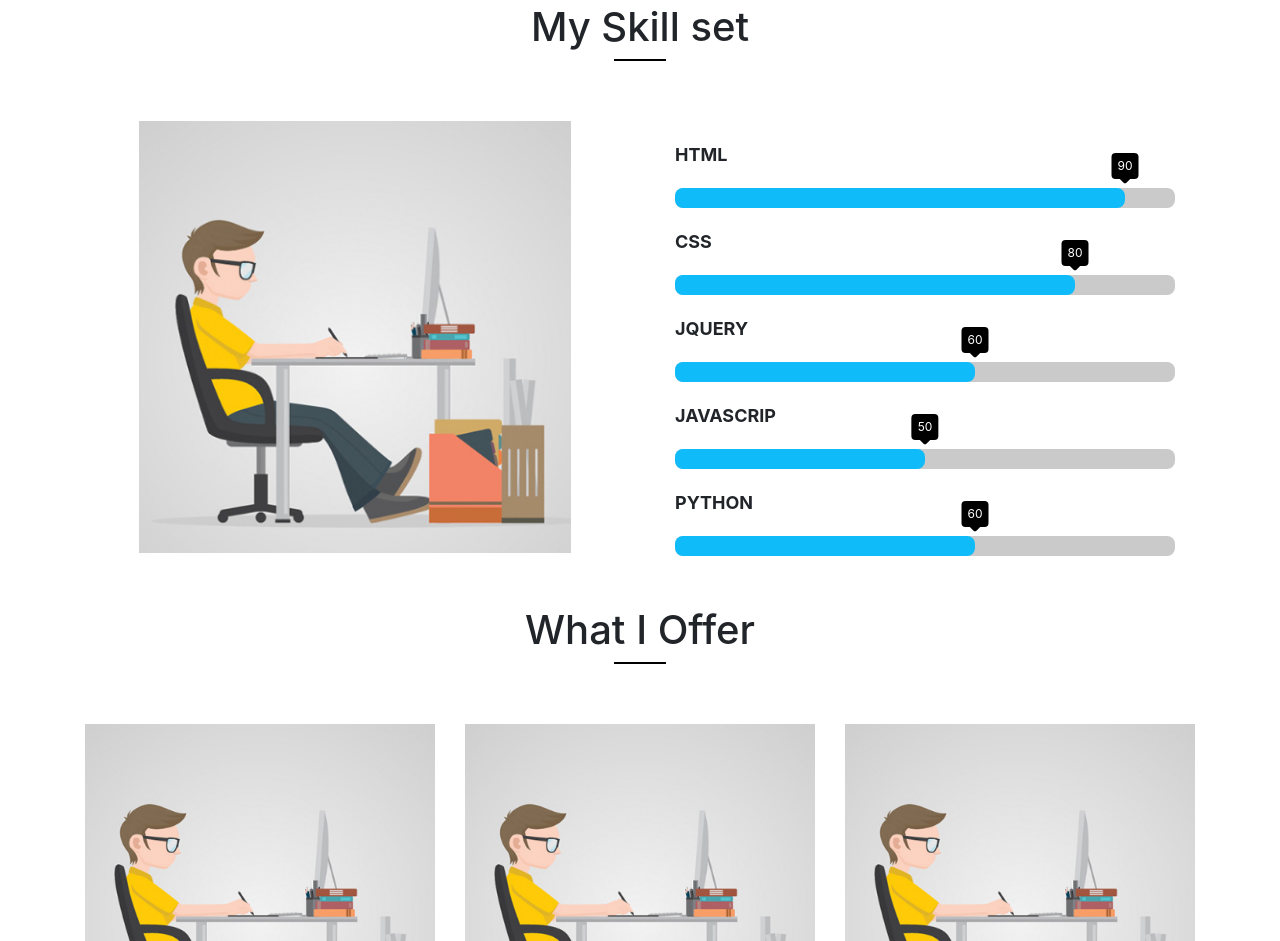
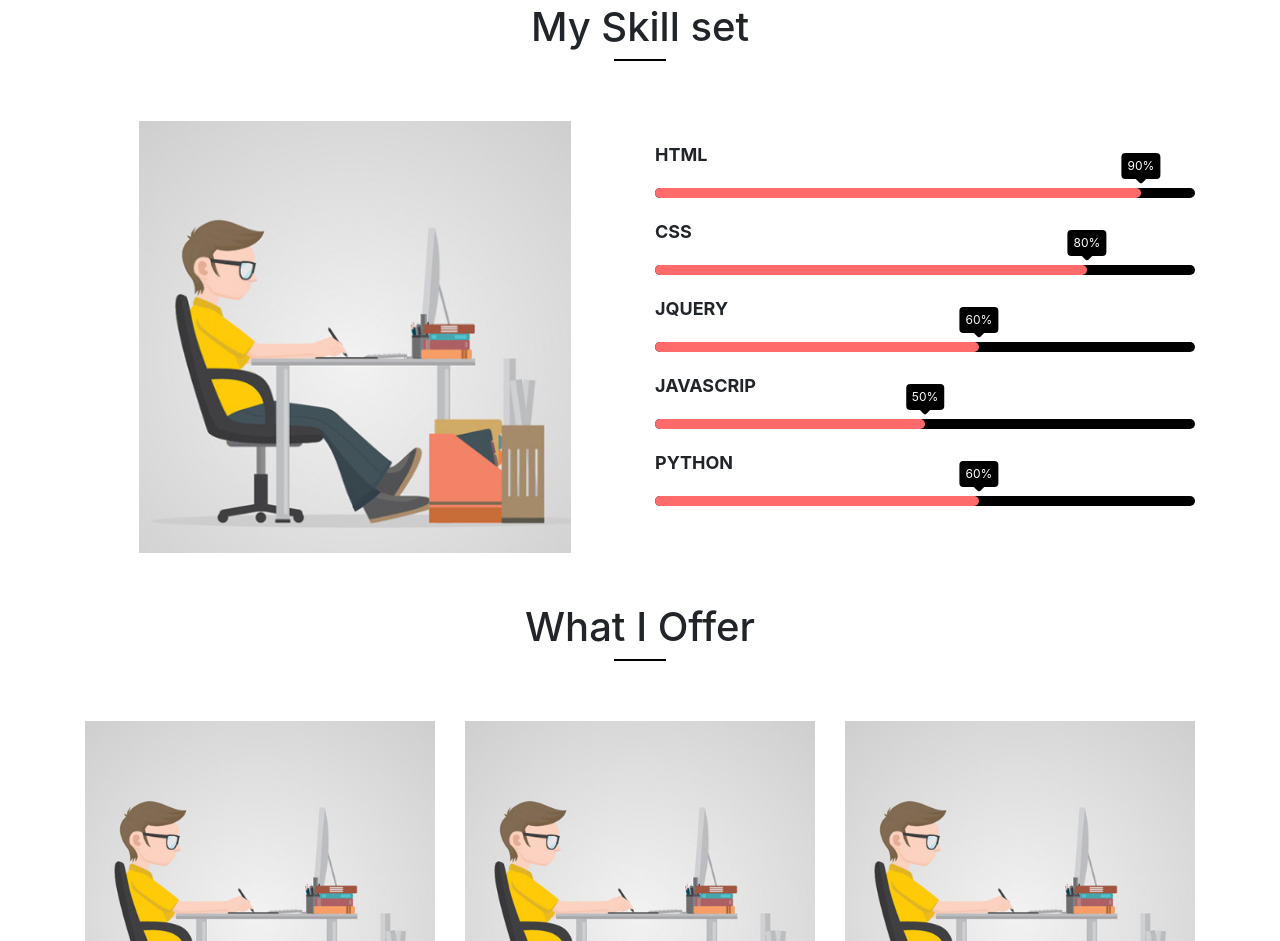
Before and after one commit to bducduy/cvdemo, a plain HTML site: page index.html in a window 1280 px wide. Shown: the part 1625-2566 px from the top of the page. Drawn offline with nearby package versions, Linux system fonts and the light colour scheme.

Commit message:
resetup skillbar

```diff
--- a/css/1.css
+++ b/css/1.css
@@ -173,8 +173,8 @@ nav.navbar.navbar-expand-lg.navbar-dark.fixed-top {
 
 .skills{
   width: 100%;
-  max-width: 600px;
-  padding: 0 20px;
+  /*max-width: 600px;
+  padding: 0 0;*/
 }
 
 .skill-name{
@@ -185,22 +185,22 @@ nav.navbar.navbar-expand-lg.navbar-dark.fixed-top {
 }
 
 .skill-bar{
-  height: 20px;
-  background: #cacaca;
-  border-radius: 8px;
+  height: 10px;
+  background: black;
+  border-radius: 5px;
 }
 
 .skill-per{
-  height: 20px;
-  background-color: #0fbcf9;
-  border-radius: 8px;
+  height: 10px;
+  background-color: #ff6a6a;
+  border-radius: 5px;
   width: 0;
-  transition: 1s linear;
+  transition: 1s ease-in-out;
   position: relative;
 }
 
 .skill-per::before{
-  content: attr(per);
+  content: attr(per)"%";
   position: absolute;
   padding: 4px 6px;
   background-color: #000;
--- a/index.html
+++ b/index.html
@@ -124,7 +124,6 @@
 			</div>
 			<div class="col-md-6">
 
-
 		    <div class="skills">
 		      <div class="skill">
 		        <div class="skill-name">HTML</div>
@@ -161,9 +160,7 @@
 		        </div>
 		      </div>
 
-		    </div>
-
-
+		    </div> <!-- ket thuc skills -->
 			</div>
 	</div>
 	</div>
--- a/js/1.js
+++ b/js/1.js
@@ -29,7 +29,6 @@ var ks = $(".skillset").offset().top;
         var $this = $(this);
         var per = $this.attr('per');
         $this.css("width",per+'%');
-        $({animatedValue: 0}).animate({animatedValue: per},{duration: 1000});
       });
     }
 
```
